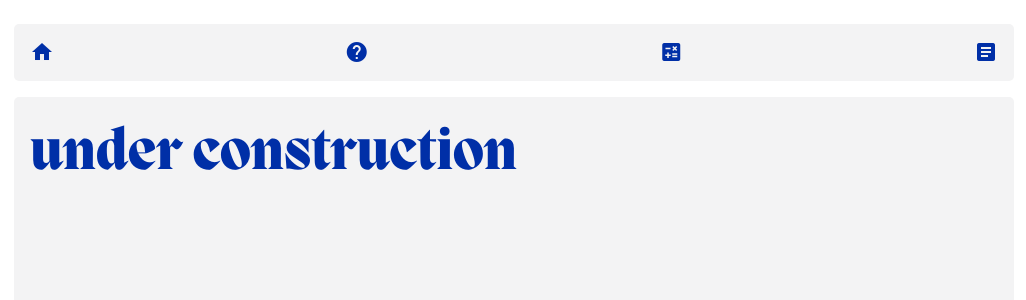
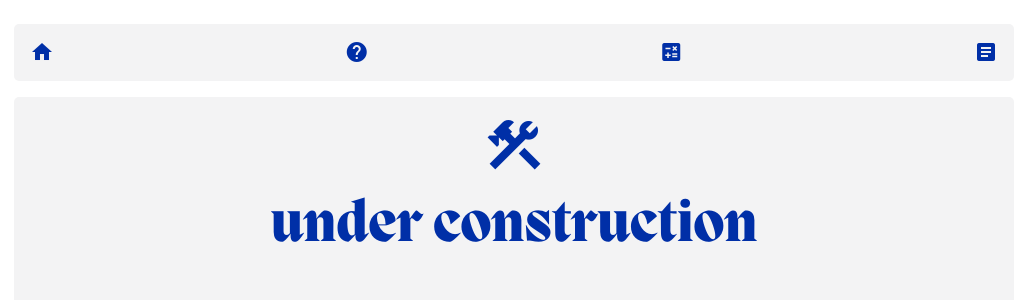
Before and after one commit to TatsutaScott/recipe_book, a Vue app: page /help in a window 1280 px wide. Shown: the top 300 px of the page, without its empty margins (126-1152 px from the left). Built offline with nearby package versions, Linux system fonts and the light colour scheme.

Commit message:
updated construction to be reusable component

```diff
--- /dev/null
+++ b/src/components/construction_comp.vue
@@ -0,0 +1,19 @@
+<template>
+  <div id="help_container">
+    <span id="construction_icon" class="icon material-icons">construction</span>
+    <h1 class="title">under construction</h1>
+  </div>
+</template>
+
+<style lang="scss" >
+@use '@/static/styles/global' as *;
+@use '@/static/styles/fonts.scss' as *;
+
+#construction_icon{
+  font-size: 4em;
+}
+
+#help_container{
+  @include column;
+}
+</style>
--- a/src/views/help_view.vue
+++ b/src/views/help_view.vue
@@ -1,9 +1,8 @@
 <template>
-  <h1 class="title">under construction</h1>
+  <construction />
 </template>
 
 
-<style lang="scss" >
-@use '@/static/styles/global' as *;
-@use '@/static/styles/fonts.scss' as *;
-</style>
+<script setup>
+import construction from '@/components/construction_comp.vue';
+</script>
```
